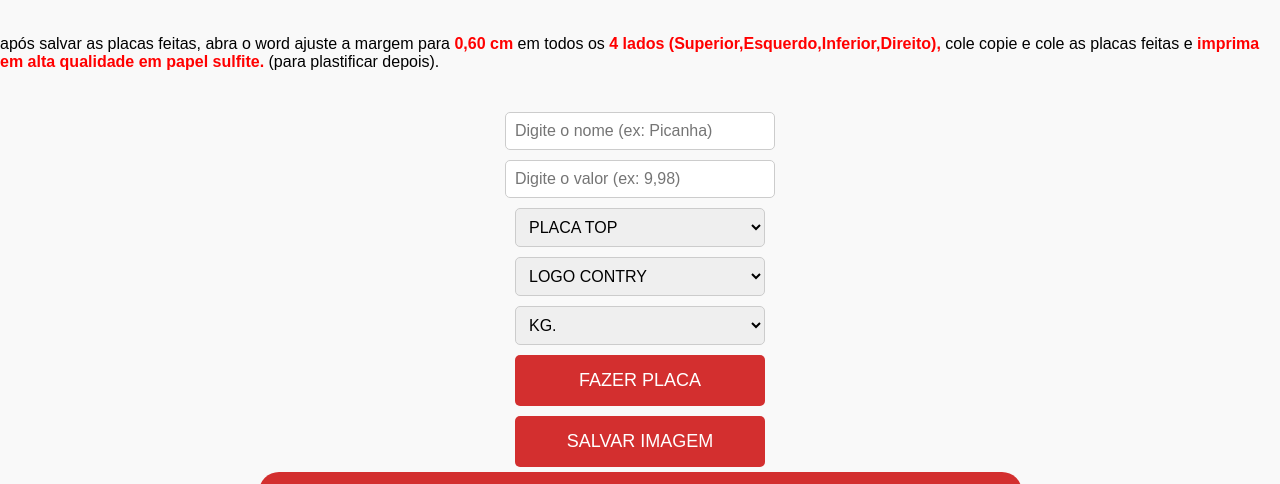
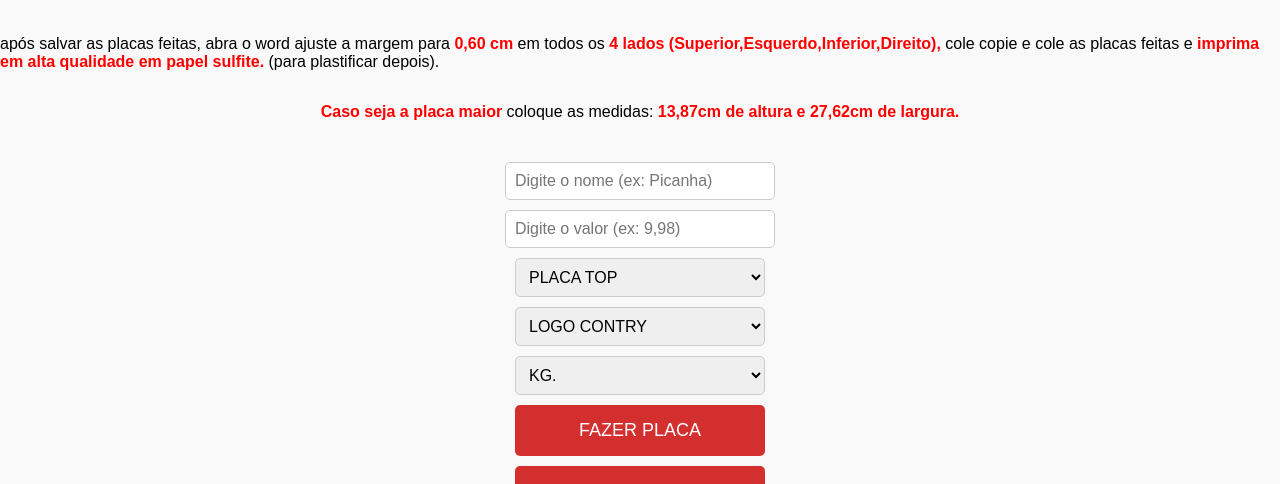
Before and after one commit to Junior2099/Placas_Casa_Carne, a plain HTML site: page index.html in a window 1280 px wide. Shown: the part 61-545 px from the top of the page. Drawn offline with nearby package versions, Linux system fonts and the light colour scheme.

Commit message:
Update index.html

```diff
--- a/index.html
+++ b/index.html
@@ -167,6 +167,9 @@
     <p>
         após salvar as placas feitas, abra o word ajuste a margem para <b style="color: #ff0000;">0,60 cm</b> em todos os <b style="color: #ff0000;">4 lados (Superior,Esquerdo,Inferior,Direito),</b> cole copie e cole as placas feitas e <b style="color: #ff0000;">imprima em alta qualidade em papel sulfite.</b> (para plastificar depois).
     </p>
+        <p>
+        <b style="color: #ff0000;">Caso seja a placa maior</b> coloque as medidas: <b style="color: #ff0000;">13,87cm de altura e 27,62cm de largura.</b>
+    </p>
     <div class="controls">
         <input type="text" id="nome" placeholder="Digite o nome (ex: Picanha)">
         <input type="text" id="valor" placeholder="Digite o valor (ex: 9,98)">
```
